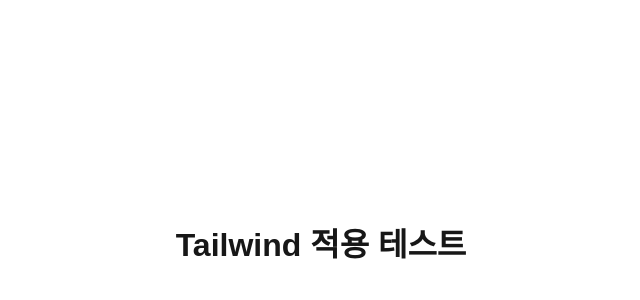
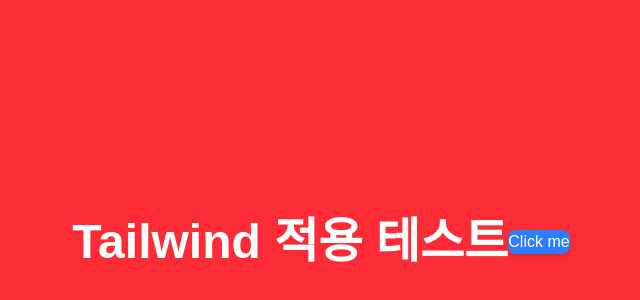
Before and after one commit to BokLeo/QuizGame, a Next.js app in the folder quiz-game-app/: page / in a window 1280 px wide. Shown: the part 158-458 px from the top of the page, without its empty margins (319-959 px from the left). Built offline with nearby package versions, Linux system fonts and the light colour scheme.

Commit message:
250213. Leo - tailwind 적용 버그 수정(Tailwind v4 업데이트 이후 변경된 문법이 원인이었음)

```diff
--- a/quiz-game-app/app/globals.css
+++ b/quiz-game-app/app/globals.css
@@ -1,6 +1,4 @@
-@tailwind base;
-@tailwind components;
-@tailwind utilities;
+@import "tailwindcss";
 
 
 :root {
--- a/quiz-game-app/app/page.tsx
+++ b/quiz-game-app/app/page.tsx
@@ -20,6 +20,10 @@
   return (
     <main className="flex min-h-screen items-center justify-center bg-red-500">
       <h1 className="text-5xl font-bold text-white">Tailwind 적용 테스트</h1>
+
+			<button className="py-2 px-4 rounded-lg shadow-md text-white bg-blue-500">
+				Click me
+			</button>
     </main>
   );
 }
--- a/quiz-game-app/package.json
+++ b/quiz-game-app/package.json
@@ -3,11 +3,10 @@
   "version": "0.1.0",
   "private": true,
   "scripts": {
-    "dev": "concurrently \"npm run build:css\" \"next dev\"",
+    "dev": "next dev",
     "build": "next build",
     "start": "next start",
-    "lint": "next lint",
-    "build:css": "tailwindcss -i ./app/globals.css -o ./public/tailwind.css --watch"
+    "lint": "next lint"
   },
   "dependencies": {
     "@tailwindcss/cli": "^4.0.6",
--- a/quiz-game-app/tailwind.config.js
+++ b/quiz-game-app/tailwind.config.js
@@ -1,12 +1,14 @@
+/** @type {import('tailwindcss').Config} */
 module.exports = {
   content: [
-    "./app/**/*.{js,ts,jsx,tsx}",
-    "./pages/**/*.{js,ts,jsx,tsx}",
-    "./components/**/*.{js,ts,jsx,tsx}",
-    "./app/globals.css", // ✅ Tailwind가 글로벌 CSS 파일을 감지할 수 있도록 추가!
+    "./app/**/*.{js,ts,jsx,tsx,mdx}",
+    "./pages/**/*.{js,ts,jsx,tsx,mdx}",
+    "./components/**/*.{js,ts,jsx,tsx,mdx}",
+    // Or if using `src` directory:
+    "./src/**/*.{js,ts,jsx,tsx,mdx}",
   ],
   theme: {
     extend: {},
   },
   plugins: [],
-};
+}
```
